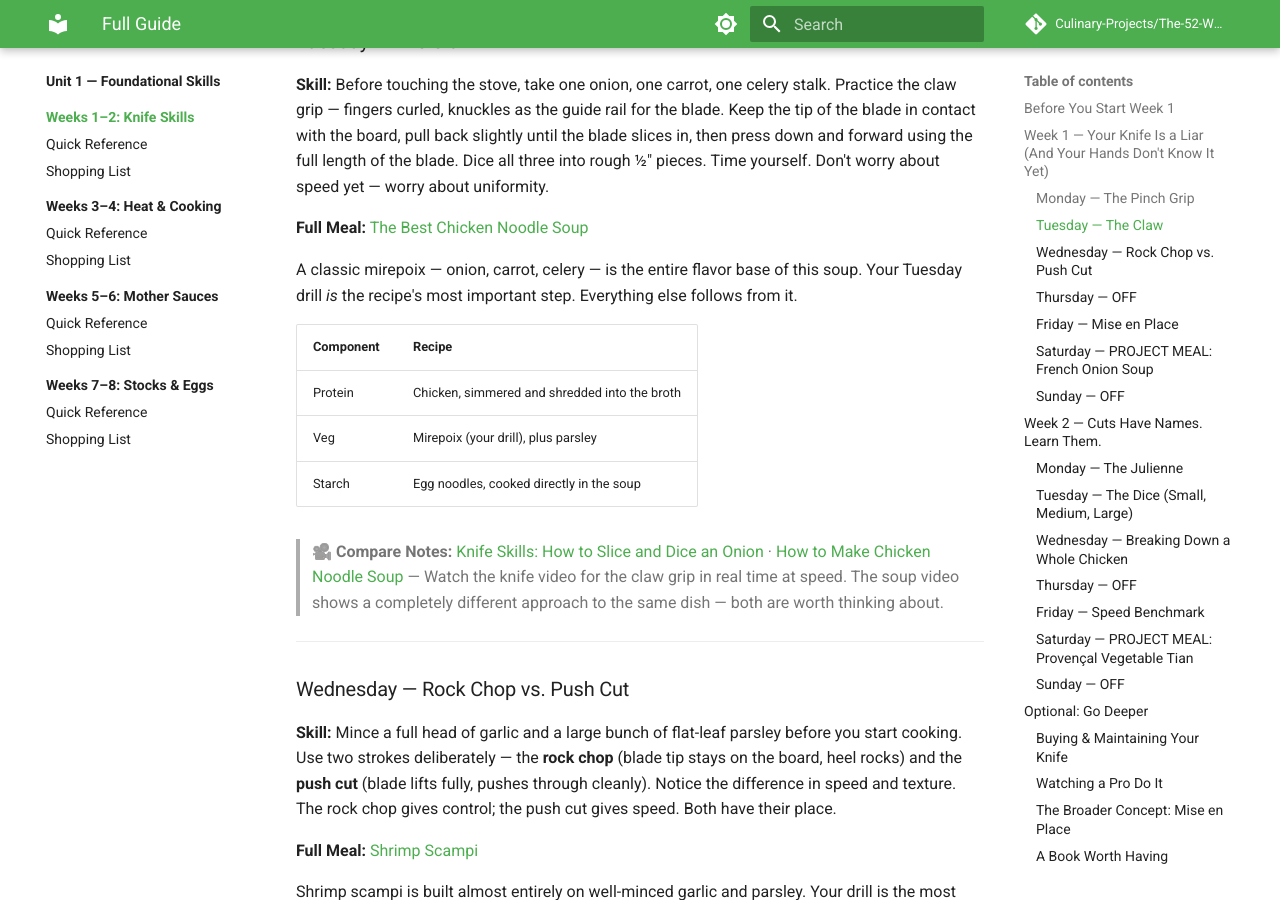
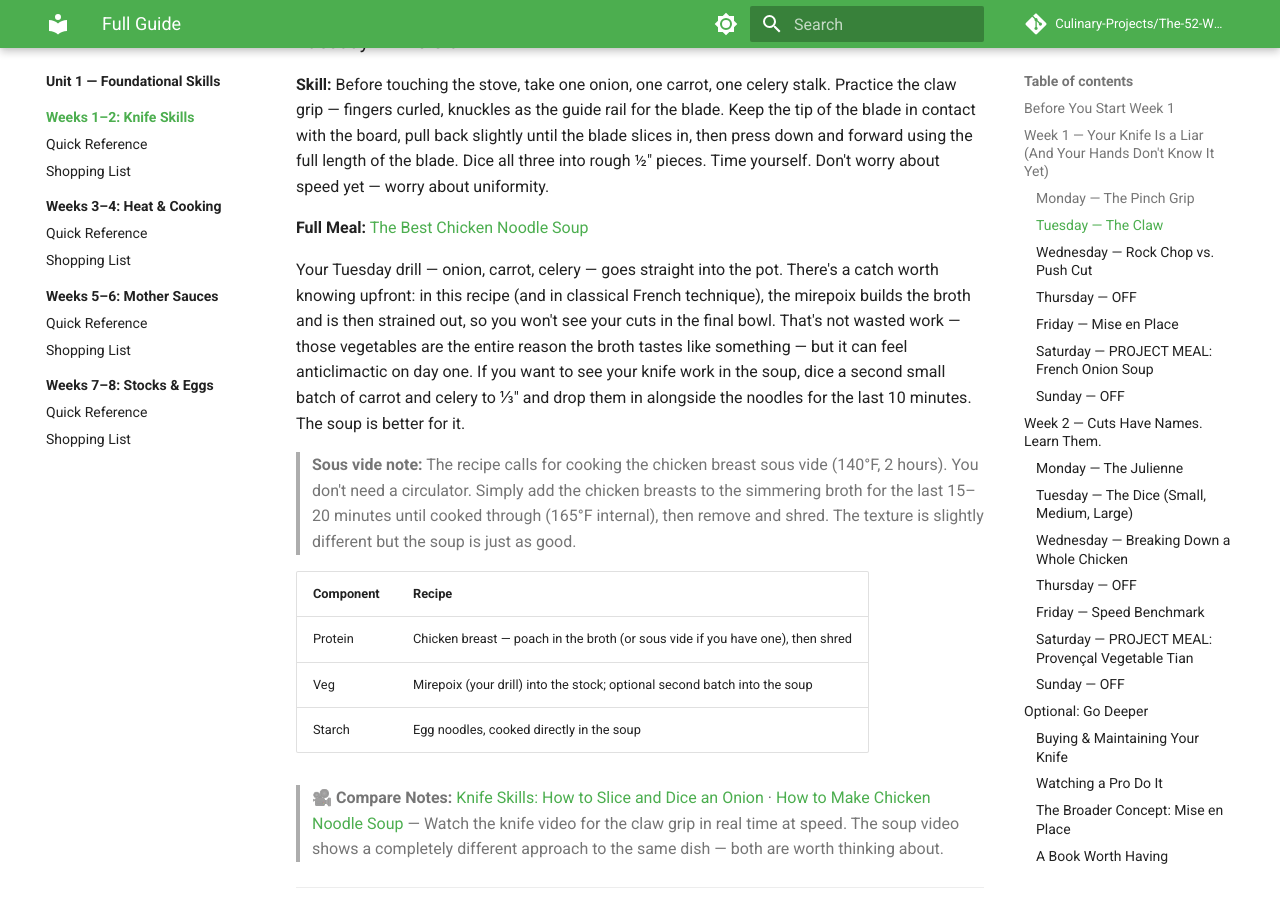
Before and after one commit to Culinary-Projects/The-52-Week-Culinary-Project, an MkDocs documentation site: the page built from docs/weeks/01-foundational-skills/01-02-knife-skills/index.md, in a window 1280 px wide and 900 px high, scrolled down 1232 px. Built offline with MkDocs 1.6.1 and Material for MkDocs 9.7.7, drawn with Linux system fonts in a browser that asks for light colours; comment, search, counter and statistics services are not loaded.

Commit message:
W01 Tue: add sous vide optional note and fix mirepoix explanation for chicken noodle soup
- index.md: honest explanation that mirepoix builds/flavors the broth then
  is strained; suggest adding a second diced batch with the noodles to see
  knife work in the bowl; plain-language sous vide note (poach in broth works)
- quick-ref.md: add '(sous vide optional — poach in broth works fine)' note

```diff
--- a/docs/weeks/01-foundational-skills/01-02-knife-skills/index.md
+++ b/docs/weeks/01-foundational-skills/01-02-knife-skills/index.md
@@ -43,12 +43,14 @@ The prep is simple — garlic and parsley — which lets you focus entirely on y
 
 **Full Meal:** [The Best Chicken Noodle Soup](https://www.seriouseats.com/the-ultimate-chicken-noodle-soup)
 
-A classic mirepoix — onion, carrot, celery — is the entire flavor base of this soup. Your Tuesday drill *is* the recipe's most important step. Everything else follows from it.
+Your Tuesday drill — onion, carrot, celery — goes straight into the pot. There's a catch worth knowing upfront: in this recipe (and in classical French technique), the mirepoix builds the broth and is then strained out, so you won't see your cuts in the final bowl. That's not wasted work — those vegetables are the entire reason the broth tastes like something — but it can feel anticlimactic on day one. If you want to see your knife work in the soup, dice a second small batch of carrot and celery to ⅓" and drop them in alongside the noodles for the last 10 minutes. The soup is better for it.
+
+> **Sous vide note:** The recipe calls for cooking the chicken breast sous vide (140°F, 2 hours). You don't need a circulator. Simply add the chicken breasts to the simmering broth for the last 15–20 minutes until cooked through (165°F internal), then remove and shred. The texture is slightly different but the soup is just as good.
 
 | Component | Recipe |
 |-----------|--------|
-| Protein | Chicken, simmered and shredded into the broth |
-| Veg | Mirepoix (your drill), plus parsley |
+| Protein | Chicken breast — poach in the broth (or sous vide if you have one), then shred |
+| Veg | Mirepoix (your drill) into the stock; optional second batch into the soup |
 | Starch | Egg noodles, cooked directly in the soup |
 
 > 🎥 **Compare Notes:** [Knife Skills: How to Slice and Dice an Onion](https://www.youtube.com/watch?v=BuebC0CfD8E) · [How to Make Chicken Noodle Soup](https://www.youtube.com/watch?v=cR36DqjOvig) — Watch the knife video for the claw grip in real time at speed. The soup video shows a completely different approach to the same dish — both are worth thinking about.
```
Also changed, not shown: docs/weeks/01-foundational-skills/01-02-knife-skills/quick-ref.md (+1 -1 lines).
